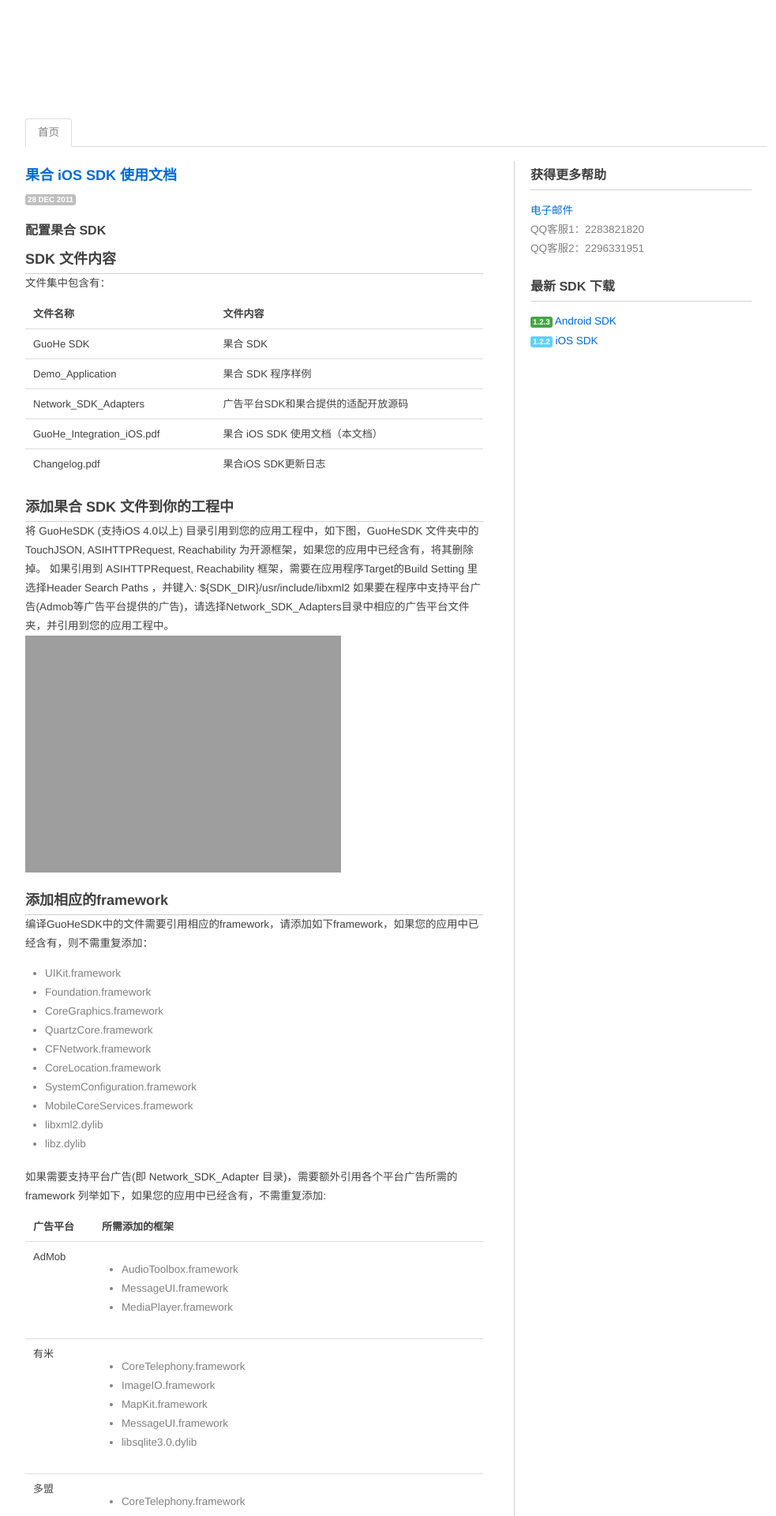
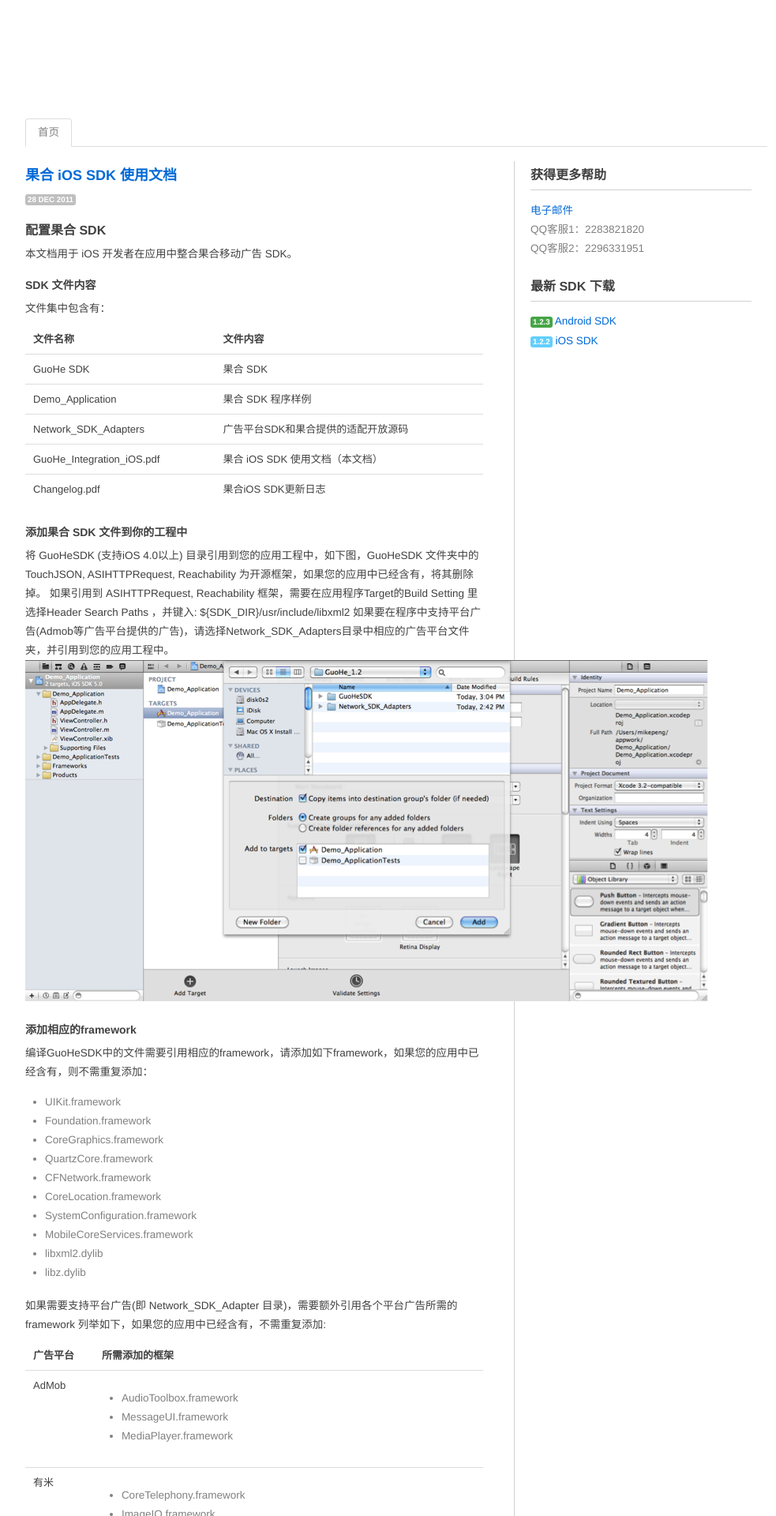
Before and after one commit to guohe/guohe-help, a Jekyll site: the page built from _posts/2011-12-28-ios-sdk-doc.md, in a window 1280 px wide. Shown: the top 1920 px of the page at 79% size, without its empty margins (138-1121 px from the left). Built offline with Jekyll 4.4.1, drawn with Linux system fonts in a browser that asks for light colours; nearby versions of some CDN libraries; Markdown is read by kramdown in place of the engine named in the settings.

Commit message:
fixed ios sdk

```diff
--- a/_posts/2011-12-28-ios-sdk-doc.md
+++ b/_posts/2011-12-28-ios-sdk-doc.md
@@ -5,6 +5,8 @@
 ---
 
 ## 配置果合 SDK
+
+本文档用于 iOS 开发者在应用中整合果合移动广告 SDK。
 
 ### SDK 文件内容
 
@@ -47,7 +49,7 @@
 如果引用到 ASIHTTPRequest, Reachability 框架，需要在应用程序Target的Build Setting 里选择Header Search Paths ，并键入:
 	${SDK_DIR}/usr/include/libxml2
 如果要在程序中支持平台广告(Admob等广告平台提供的广告)，请选择Network_SDK_Adapters目录中相应的广告平台文件夹，并引用到您的应用工程中。
-![添加果合SDK](../images/ios* add* sdk.png)
+![添加果合SDK](../images/ios-add-sdk.png)
 
 ### 添加相应的framework
 
--- a/css/style.css
+++ b/css/style.css
@@ -31,6 +31,16 @@
 	line-height: 36px;
 }
 
+.post h3 {
+	font-size: 14px;
+	line-height: 36px;
+	border: none;
+}
+
+.post code {
+	background: none;
+}
+
 .sidebar h4 {
 	border-bottom: 1px solid #d0d0d0;;
 }
```
